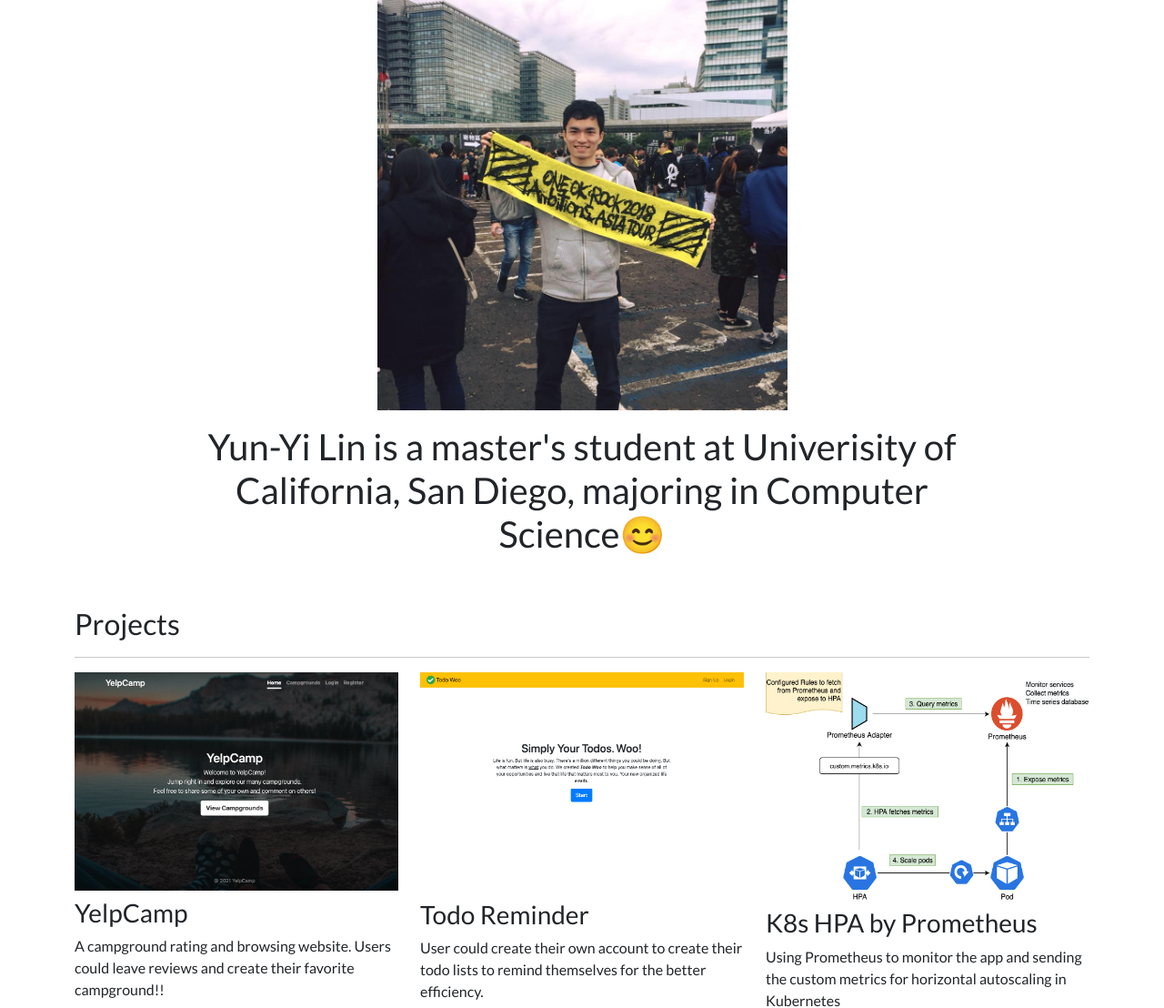
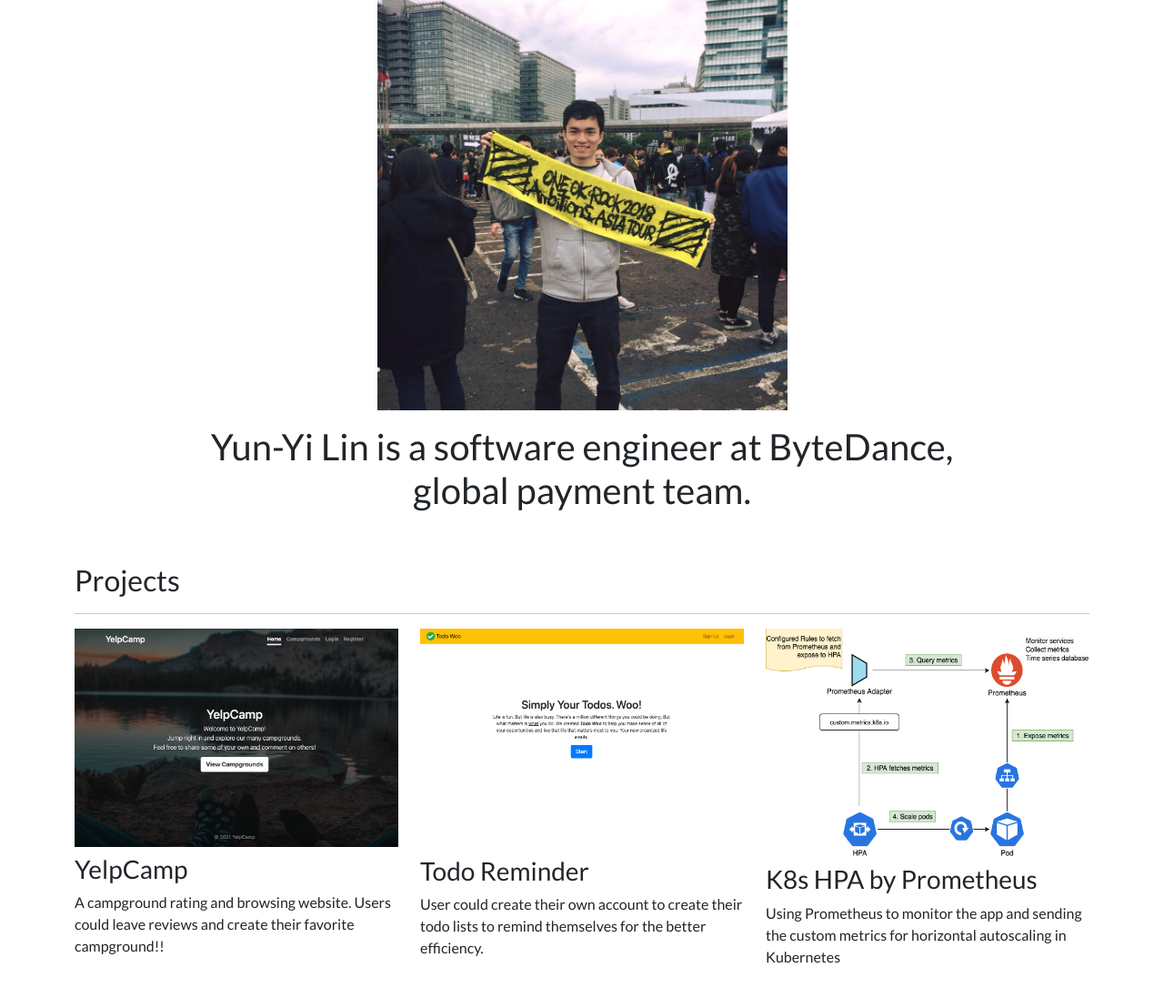
Before and after one commit to lordlosslyy/Django3-personal_portfolio, a Django app: template portfolio/templates/portfolio/home.html in a window 1280 px wide. Shown: the part 73-1181 px from the top of the page at 91% size. After the commit the page ends 1132 px from the top, so only its background shows below. Run offline with Django 3.2, Linux system fonts and the light colour scheme; the template is opened without the code that fills it: values that come from a table or form of the project are taken from there, others are empty; data comes from the database, SQL or seed files in the repository; both versions use the stored data as it was after the commit.

```diff
--- a/personal_portfolio/urls.py
+++ b/personal_portfolio/urls.py
@@ -26,7 +26,7 @@ urlpatterns = [
     path('admin/', admin.site.urls),
     path('blog/', include('blog.urls')),
 
-    re_path(r'^media/(?P<path>.*)$', serve,{'document_root':       settings.MEDIA_ROOT}),
+    re_path(r'^media/(?P<path>.*)$', serve,{'document_root': settings.MEDIA_ROOT}),
     re_path(r'^static/(?P<path>.*)$', serve,{'document_root': settings.STATIC_ROOT}),
 ]
 
--- a/portfolio/templates/portfolio/home.html
+++ b/portfolio/templates/portfolio/home.html
@@ -12,7 +12,7 @@
 
 <div class="row justify-content-center mb-3">
   <div class="col-md-9 text-center">
-    <h1 id="hometext" class="font-weight-bold">Yun-Yi Lin is a master's student at Univerisity of California, San Diego, majoring in Computer Science😊</h1>
+    <h1 id="hometext" class="font-weight-bold">Yun-Yi Lin is a software engineer at ByteDance, global payment team.</h1>
   </div>
 </div>
 
```
Also changed, not shown: db.sqlite3, 1 other file.
